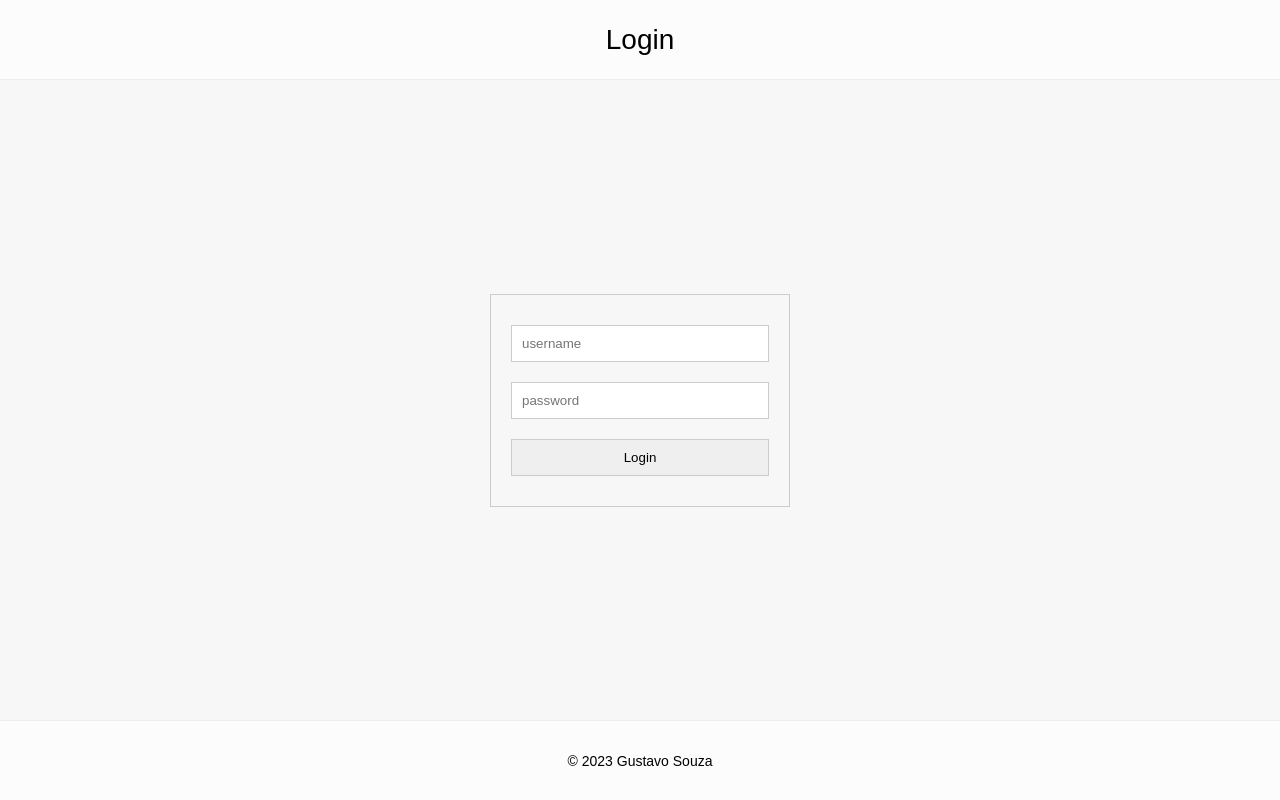
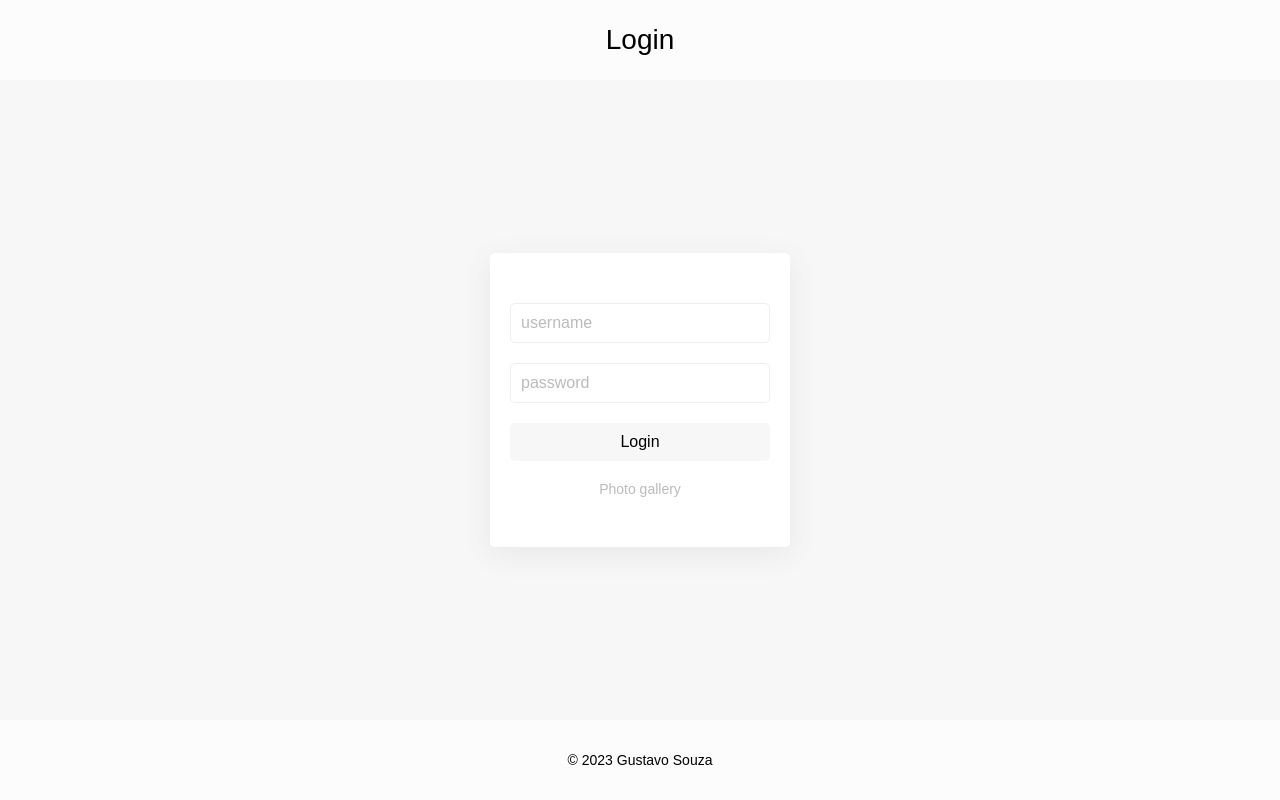
Before and after one commit to GustavoSouza123/photo-gallery, a PHP site: page /admin/ in a window 1280 px wide. Run offline with PHP 8.4, Linux system fonts and the light colour scheme; data that the repository does not hold is empty.

Commit message:
feat: admin panel login form styles

```diff
--- a/admin/index.php
+++ b/admin/index.php
@@ -5,6 +5,7 @@
     if(isset($_GET['logout'])) {
         unset($_SESSION['gallery-username']);
         unset($_SESSION['gallery-password']);
+        header('Location: .');
     }
 
     // login verification
@@ -71,6 +72,9 @@
             <input type="text" name="username" placeholder="username" />
             <input type="password" name="password" placeholder="password" />
             <input type="submit" name="login" value="Login" />
+            <div class="links">
+                <a href="../">Photo gallery</a>
+            </div>
         </form>
     </div>
 
@@ -87,7 +91,7 @@
             <input type="file" name="photo" id="photo" accept=".jpg, .jpeg, .png" />
         </div>
         <div class="links">
-            <a href="../">Back to photo gallery</a>
+            <a href="../">Photo gallery</a>
             <a href="?logout">Logout</a>
         </div>
     </div>
--- a/admin/style.css
+++ b/admin/style.css
@@ -2,6 +2,7 @@
     margin: 0;
     padding: 0;
     box-sizing: border-box;
+    -webkit-tap-highlight-color: transparent;
 }
 
 body {
@@ -20,10 +21,6 @@ footer {
     justify-content: center;
 }
 
-header {
-    border-bottom: 1px solid #eee;
-}
-
 header h1 {
     font-weight: 400;
     font-size: 28px;
@@ -31,7 +28,6 @@ header h1 {
 
 footer {
     font-size: 14px;
-    border-top: 1px solid #eee;
 }
 
 
@@ -44,7 +40,7 @@ footer {
     display: flex;
     align-items: center;
     justify-content: center;
-    background: #f7f7f7;
+    background-color: #f7f7f7;
 }
 
 .login form {
@@ -52,22 +48,36 @@ footer {
     max-width: 300px;
     display: flex;
     flex-direction: column;
-    border: 1px solid #ccc;
-    padding: 30px 20px;
+    align-items: center;
+    background-color: #fff;
+    border-radius: 5px;
+    box-shadow: 0 7px 29px 0px #e7e7e7;
+    padding: 50px 20px;
 }
 
 .login form input {
+    width: 100%;
     outline: none;
-    border: 1px solid #ccc;
+    border: 1px solid #eee;
+    border-radius: 5px;
     padding: 10px;
-}
-
-.login form input:not(:last-child) {
+    font-size: 16px;
     margin-bottom: 20px;
 }
 
 .login form input[type="submit"] {
     cursor: pointer;
+    border: none;
+    transition: .2s;
+    background-color: #f7f7f7;
+}
+
+.login form input[type="submit"]:hover {
+    background-color: #f3f3f3;
+}
+
+.login form input::placeholder {
+    color: #bbb;
 }
 
 
@@ -79,7 +89,7 @@ footer {
     min-height: calc(100vh - 80px - 80px);
     margin: 0 auto;
     padding: 30px;
-    background: #f7f7f7;
+    background-color: #f7f7f7;
 }
 
 table {
@@ -101,7 +111,7 @@ tr {
 
 tr:nth-child(even),
 tr:hover {
-    background: #eee;
+    background-color: #eee;
 }
 
 .add-photo {
@@ -130,30 +140,46 @@ tr:hover {
     display: none;
 }
 
-.admin-panel .links {
+.links {
     position: absolute;
     bottom: 30px;
     display: flex;
 }
 
-.admin-panel .links a {
+.login form .links {
+    position: static;
+}
+
+.links a {
     display: block;
-    margin-right: 20px;
-    padding: 0 15px;
-    height: 40px;
-    background: #eee;
     cursor: pointer;
     border-radius: 5px;
     transition: .2s;
-    color: #000;
-    text-decoration: none;
     display: flex;
     align-items: center;
     justify-content: center;
+    text-decoration: none;
+}
+
+.admin-panel .links a {
+    height: 40px;
+    padding: 0 15px;
+    background-color: #eee;
+    color: #000;
+    margin-right: 10px;
 }
 
 .admin-panel .links a:hover {
-    background: #eaeaea;
+    background-color: #eaeaea;
+}
+
+.login form .links a {
+    font-size: 14px;
+    color: #bbb;
+}
+
+.login form .links a:hover {
+    color: #aaa;
 }
 
 
--- a/assets/css/style.css
+++ b/assets/css/style.css
@@ -2,6 +2,7 @@
     margin: 0;
     padding: 0;
     box-sizing: border-box;
+    -webkit-tap-highlight-color: transparent;
 }
 
 body {
@@ -18,10 +19,6 @@ footer {
     display: flex;
     align-items: center;
     justify-content: center;
-}
-
-header {
-    border-bottom: 1px solid #eee;
 }
 
 header .content {
@@ -67,7 +64,6 @@ header .admin a {
 
 footer {
     font-size: 14px;
-    border-top: 1px solid #eee;
 }
 
 
```
